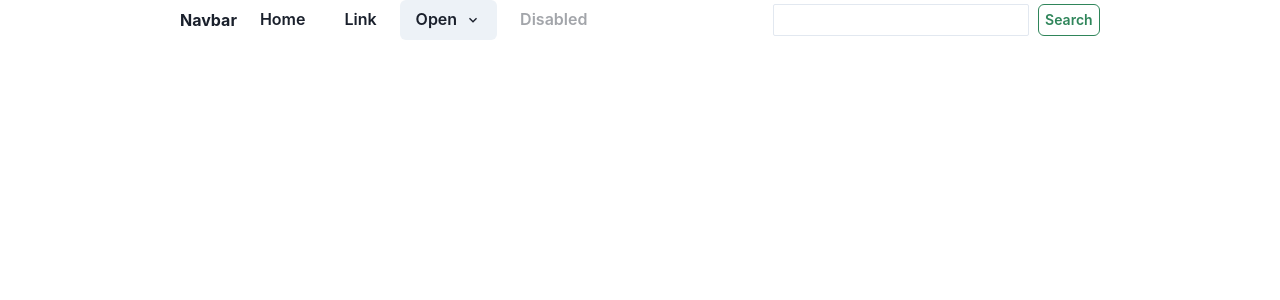
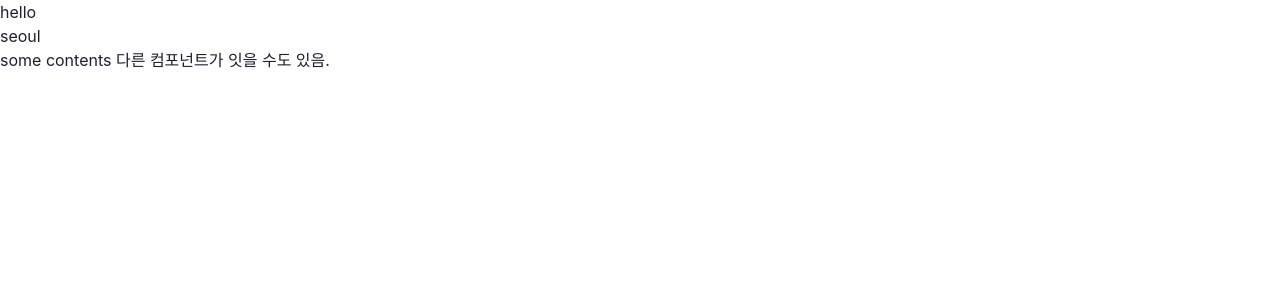
Before and after one commit to 1082cubi/react20231031, a React (Create React App) app: page / in a window 1280 px wide. Shown: the top 300 px of the page. Built offline with nearby package versions, Linux system fonts and the light colour scheme.

Commit message:
children prop

```diff
--- a/src/App.js
+++ b/src/App.js
@@ -1,60 +1,23 @@
 import React from "react";
-import {
-  Box,
-  Button,
-  Flex,
-  Input,
-  Menu,
-  MenuButton,
-  MenuItem,
-  MenuList,
-  Text,
-} from "@chakra-ui/react";
-import { ChevronDownIcon } from "@chakra-ui/icons";
+import * as PropTypes from "prop-types";
+
+function MyComp({ text, address, children }) {
+  return (
+    <>
+      <p>{text}</p>
+      <p>{address}</p>
+      <p>{children}</p>
+    </>
+  );
+}
 
 function App(props) {
   return (
-    <Flex
-      px={{ base: "0px", md: "100px", lg: "120px", xl: "180px" }}
-      justify="space-between"
-    >
-      <Flex gap="7px" align="center>">
-        <Text as="b" mt="8px">
-          Navbar
-        </Text>
-        <Button variant={"ghost"}>Home</Button>
-        <Button variant={"ghost"}>Link</Button>
-        <Menu>
-          {({ isOpen }) => (
-            <>
-              <MenuButton
-                isActive={isOpen}
-                as={Button}
-                rightIcon={<ChevronDownIcon />}
-              >
-                {isOpen ? "Close" : "Open"}
-              </MenuButton>
-              <MenuList>
-                <MenuItem>Download</MenuItem>
-                <MenuItem onClick={() => alert("Kagebunshin")}>
-                  Create a Copy
-                </MenuItem>
-              </MenuList>
-            </>
-          )}
-        </Menu>
-
-        <Button variant={"ghost"} isDisabled={true}>
-          Disabled
-        </Button>
-      </Flex>
-      <Flex gap="9px" align="center">
-        <Input size="sm" bg="white" colorScheme="green" />
-        <Button size="sm" variant="outline" colorScheme="green">
-          Search
-        </Button>
-      </Flex>
-    </Flex>
+    <div>
+      <MyComp text={"hello"} address={"seoul"}>
+        some contents 다른 컴포넌트가 잇을 수도 있음.
+      </MyComp>
+    </div>
   );
 }
 
```
